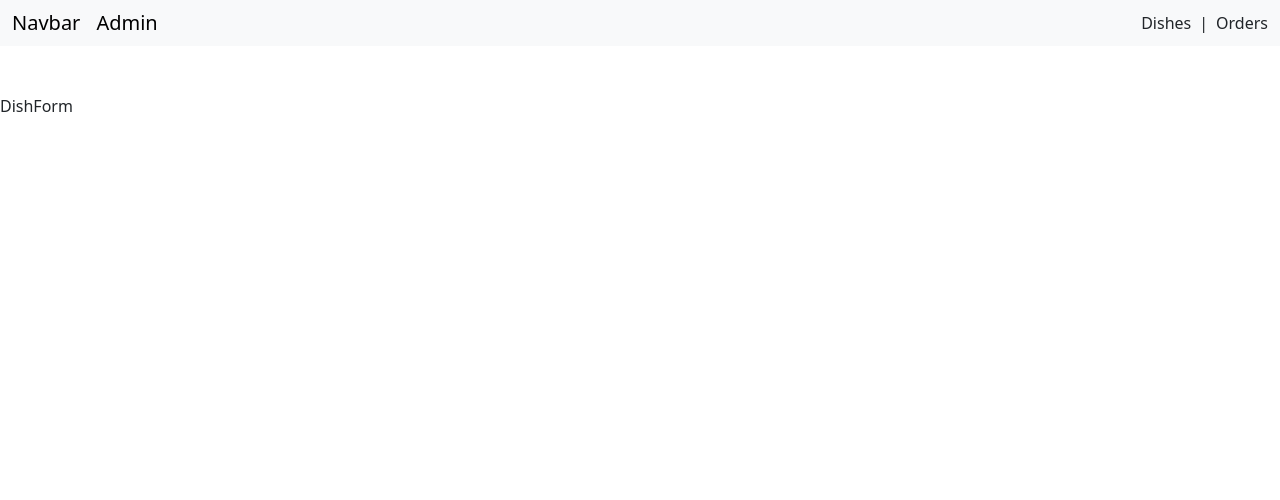
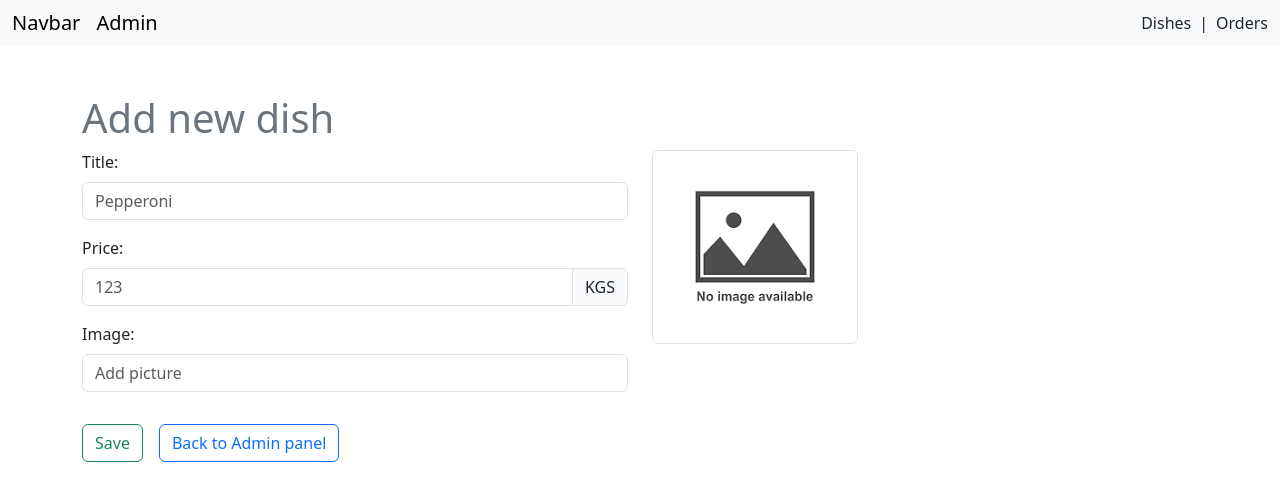
Before and after one commit to limbonalim/Pizza-Delivery, a React (Vite) app: page /admin/new-dish in a window 1280 px wide. Shown: the top 500 px of the page. Built offline with nearby package versions, Linux system fonts and the light colour scheme.

Commit message:
added axios and create html for Admin, Layout and DishForm containers

```diff
--- a/package.json
+++ b/package.json
@@ -11,6 +11,7 @@
   },
   "dependencies": {
     "@reduxjs/toolkit": "^2.0.1",
+    "axios": "^1.6.2",
     "bootstrap": "^5.3.2",
     "react": "^18.2.0",
     "react-dom": "^18.2.0",
--- /dev/null
+++ b/src/axios-Api.ts
@@ -0,0 +1,5 @@
+import axios from 'axios';
+
+export const axiosApi = axios.create({
+  baseURL: 'https://my-blog-b9721-default-rtdb.europe-west1.firebasedatabase.app/pizza'
+});
--- a/src/containers/Admin/Admin.tsx
+++ b/src/containers/Admin/Admin.tsx
@@ -1,13 +1,23 @@
-// import React from 'react';
+import {Link} from 'react-router-dom';
+import Dish from '../../components/Dish/Dish';
 
 const Admin = () => {
   return (
-    <div>
-      Admin panel
-      dish
-      dish
-      dish
-    </div>
+    <>
+      <div className="d-flex align-items-center justify-content-between mb-2">
+        <h1>Dishes:</h1>
+        <Link className="btn btn-outline-primary" to="/admin/new-dish">Add new Dish</Link>
+      </div>
+      <div className="d-flex flex-column gap-2">
+        <Dish
+          id="someId"
+          isShowButtons={true}
+          title="Some Dish"
+          price={320}
+          image="https://t1.gstatic.com/licensed-image?q=tbn:ANd9GcSVhJ46pOBVylg5_ZnYilSr14xSgJwSZ386f8C6hRKrA0MRiCpn2ozG-Bfcxa3bSdJ-"
+        ></Dish>
+      </div>
+    </>
   );
 };
 
--- a/src/containers/DishForm/DishForm.tsx
+++ b/src/containers/DishForm/DishForm.tsx
@@ -1,10 +1,119 @@
-import React from 'react';
+import {ChangeEvent, FormEvent, useState} from 'react';
+import {Link, useParams} from 'react-router-dom';
+import noImage from '../../assets/NoImage.png';
+import './DishForm.tsx.css';
+
+interface FormDish {
+  title: string;
+  price: string;
+  image: string;
+}
 
 const DishForm = () => {
+  const [dish, setDish] = useState<FormDish>({
+    title: '',
+    price: '',
+    image: ''
+  });
+  const {id} = useParams();
+
+  let photo = (
+    <img
+      className="rounded border image"
+      src={noImage}
+      alt="No Photo"
+    />
+  );
+
+  const onChange = (e: ChangeEvent<HTMLInputElement>) => {
+    const {name, value} = e.target;
+    setDish((prevState => {
+      return {
+        ...prevState,
+        [name]: value
+      };
+    }));
+  };
+
+  const onSubmit = (e: FormEvent) => {
+    e.preventDefault();
+    console.log(dish);
+  };
+
+  if (dish.image) {
+    photo = (
+      <img
+        className="rounded border image"
+        src={dish.image}
+        alt={dish.title ? dish.title : 'No title'}
+      />
+    );
+  }
   return (
-    <div>
-      DishForm
-    </div>
+    <form onSubmit={onSubmit}>
+      <h1 className="text-secondary">{id ? 'Edit dish' : 'Add new dish'}</h1>
+      <div className="row mb-3">
+        <div className="col-12 col-md-6">
+          <div className="mb-3">
+            <label htmlFor="title" className="form-label">Title:</label>
+            <input
+              onChange={onChange}
+              value={dish.title}
+              type="text"
+              className="form-control"
+              name="title"
+              id="title"
+              placeholder="Pepperoni"
+              required
+            />
+          </div>
+          <div className="mb-3">
+            <label htmlFor="price" className="form-label">Price:</label>
+            <div className="input-group">
+              <input
+                onChange={onChange}
+                value={dish.price}
+                type="number"
+                className="form-control"
+                name="price"
+                id="price"
+                placeholder="123"
+                required
+              />
+              <span className="input-group-text">KGS</span>
+            </div>
+          </div>
+          <div className="mb-3">
+            <label htmlFor="image" className="form-label">Image:</label>
+            <input
+              onChange={onChange}
+              value={dish.image}
+              type="text"
+              className="form-control"
+              name="image"
+              id="image"
+              placeholder="Add picture"
+              required
+            />
+          </div>
+        </div>
+        <div className="col-12 col-md-6">
+          {photo}
+        </div>
+      </div>
+      <div className="d-flex gap-3">
+        <button
+
+          className="btn btn-outline-success"
+          type="submit"
+        >{id ? 'Edit' : 'Save'}</button>
+        <Link
+
+          to="/"
+          className="btn btn-outline-primary"
+        >Back to Admin panel</Link>
+      </div>
+    </form>
   );
 };
 
--- /dev/null
+++ b/src/containers/DishForm/DishForm.tsx.css
@@ -0,0 +1,4 @@
+.image {
+  max-width: 300px;
+  max-height: 200px;
+}
--- a/src/containers/Home/Home.tsx
+++ b/src/containers/Home/Home.tsx
@@ -1,4 +1,3 @@
-import React from 'react';
 
 const Home = () => {
   return (
--- a/src/containers/Layout/Layout.tsx
+++ b/src/containers/Layout/Layout.tsx
@@ -1,7 +1,8 @@
 import React, {PropsWithChildren} from 'react';
 import Toolbar from '../../components/Toolbar/Toolbar';
 
-interface Props extends PropsWithChildren {}
+interface Props extends PropsWithChildren {
+}
 
 const Layout: React.FC<Props> = ({children}) => {
   return (
@@ -9,7 +10,7 @@ const Layout: React.FC<Props> = ({children}) => {
       <header className="mb-5">
         <Toolbar/>
       </header>
-      <main>
+      <main className="container">
         {children}
       </main>
     </>
--- a/src/containers/NotFound/NotFound.tsx
+++ b/src/containers/NotFound/NotFound.tsx
@@ -1,7 +1,6 @@
-
 const NotFound = () => {
   return (
-      <h1 className="text-center">ERROR 404! Oops... This PAGE is NOT FOUND!</h1>
+    <h1 className="text-center">ERROR 404! Oops... This PAGE is NOT FOUND!</h1>
   );
 };
 
--- a/src/containers/Orders/Orders.tsx
+++ b/src/containers/Orders/Orders.tsx
@@ -1,4 +1,4 @@
-import React from 'react';
+
 
 const Orders = () => {
   return (
```
Also changed, not shown: src/App.tsx (+3 -10 lines), src/assets/NoImage.png (added), 1 other file (tests, documents, lock files or other folders).
